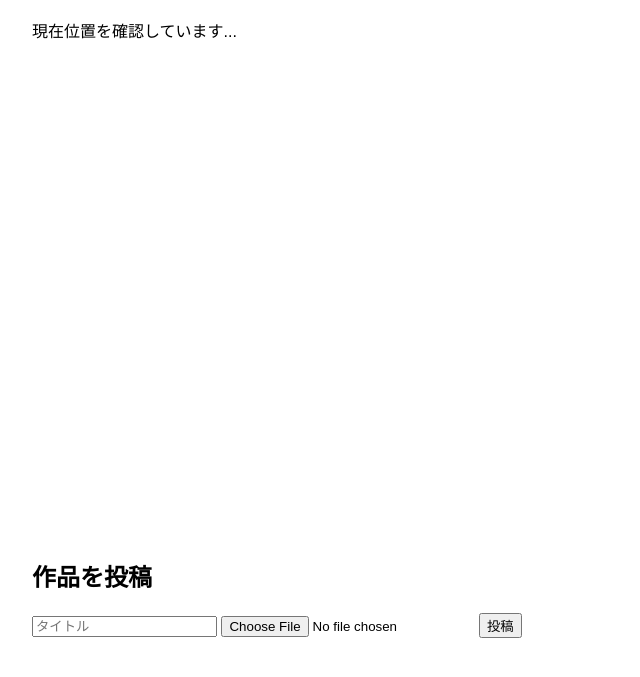
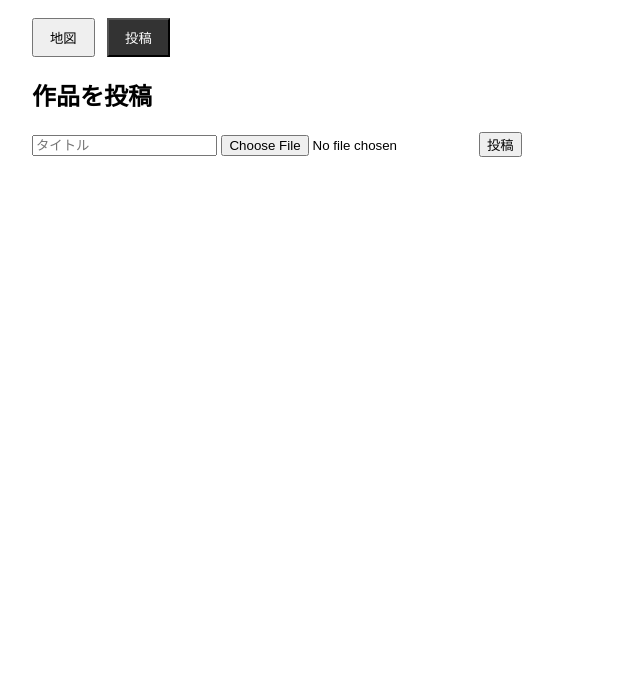
Before and after one commit to senamatsuda/Street-Museum, a website: page public/index.html in a window 1280 px wide. Both pictures are taken after a click on the button "投稿". Shown: the part 81-758 px from the top of the page, without its empty margins (0-640 px from the left). Drawn offline with nearby package versions, Linux system fonts and the light colour scheme.

Commit message:
feat: add tab navigation

```diff
--- a/public/app.js
+++ b/public/app.js
@@ -16,6 +16,10 @@ const artTitle = document.getElementById('art-title');
 const artImage = document.getElementById('art-image');
 const artAudio = document.getElementById('art-audio');
 const artDescription = document.getElementById('art-description');
+const mapSection = document.getElementById('map-section');
+const postSection = document.getElementById('post-section');
+const tabMap = document.getElementById('tab-map');
+const tabPost = document.getElementById('tab-post');
 
 let map;
 let userLat;
@@ -35,6 +39,23 @@ function distanceMeters(lat1, lon1, lat2, lon2) {
 function showError(err) {
   status.textContent = `位置情報を取得できません: ${err.message}`;
 }
+
+tabMap.addEventListener('click', () => {
+  mapSection.classList.remove('hidden');
+  postSection.classList.add('hidden');
+  tabMap.classList.add('active');
+  tabPost.classList.remove('active');
+  if (map) {
+    setTimeout(() => map.invalidateSize(), 0);
+  }
+});
+
+tabPost.addEventListener('click', () => {
+  mapSection.classList.add('hidden');
+  postSection.classList.remove('hidden');
+  tabPost.classList.add('active');
+  tabMap.classList.remove('active');
+});
 
 if ('geolocation' in navigator) {
   navigator.geolocation.getCurrentPosition(position => {
--- a/public/index.html
+++ b/public/index.html
@@ -12,6 +12,12 @@
 </head>
 <body>
   <h1>街角美術館</h1>
+  <div class="tabs">
+    <button id="tab-map" class="active">地図</button>
+    <button id="tab-post">投稿</button>
+  </div>
+
+  <div id="map-section">
     <p id="status">現在位置を確認しています...</p>
     <div id="map"></div>
     <div id="artwork" class="hidden">
@@ -20,12 +26,16 @@
       <audio id="art-audio" controls class="hidden"></audio>
       <p id="art-description"></p>
     </div>
+  </div>
+
+  <div id="post-section" class="hidden">
     <h2>作品を投稿</h2>
     <form id="post-form">
       <input type="text" id="new-title" placeholder="タイトル">
       <input type="file" id="new-file" accept="image/*,audio/*">
       <button type="button" id="post-btn">投稿</button>
     </form>
+  </div>
   <script src="https://unpkg.com/leaflet/dist/leaflet.js"></script>
   <script src="app.js"></script>
 </body>
--- a/public/style.css
+++ b/public/style.css
@@ -5,6 +5,21 @@ body {
 
 .hidden {
   display: none;
+}
+
+.tabs {
+  margin-bottom: 1rem;
+}
+
+.tabs button {
+  padding: 0.5rem 1rem;
+  margin-right: 0.5rem;
+  cursor: pointer;
+}
+
+.tabs button.active {
+  background: #333;
+  color: #fff;
 }
 
 img {
```
Lines whose indentation alone changed are shown as unchanged.
